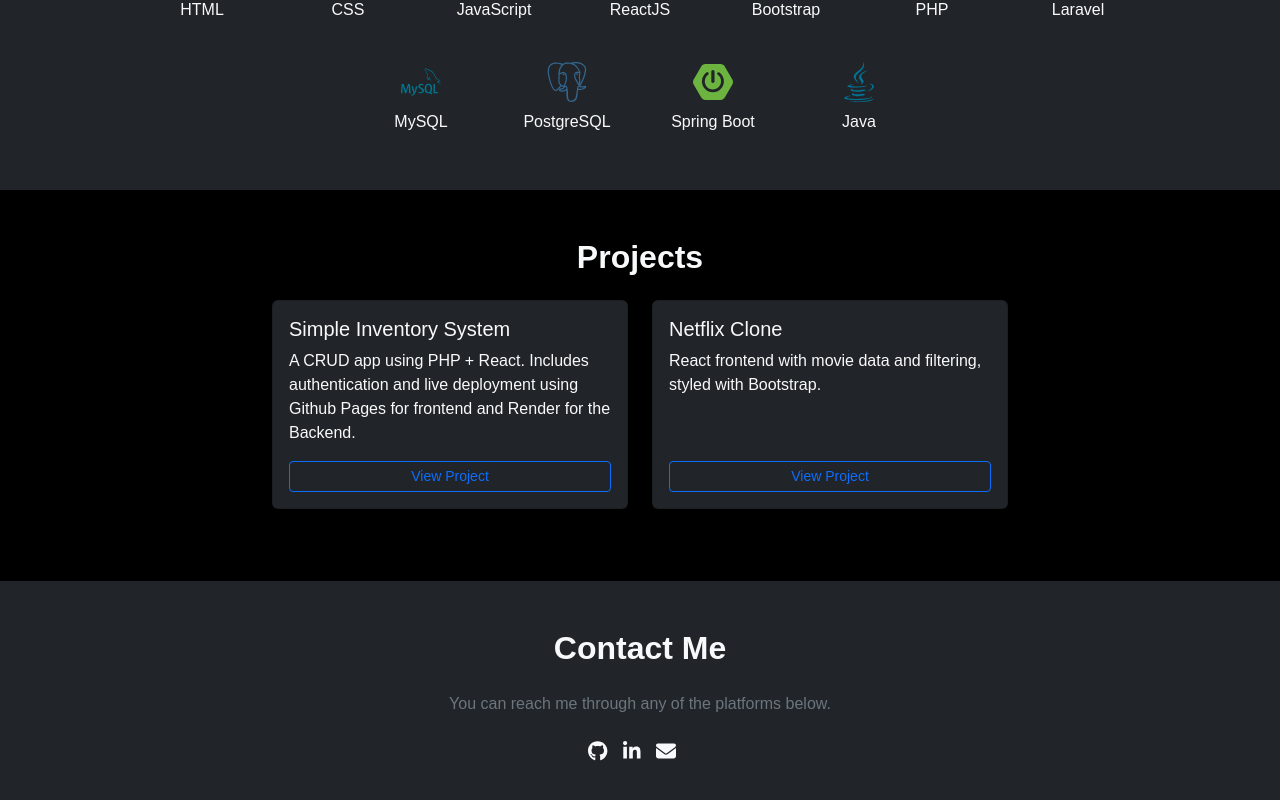
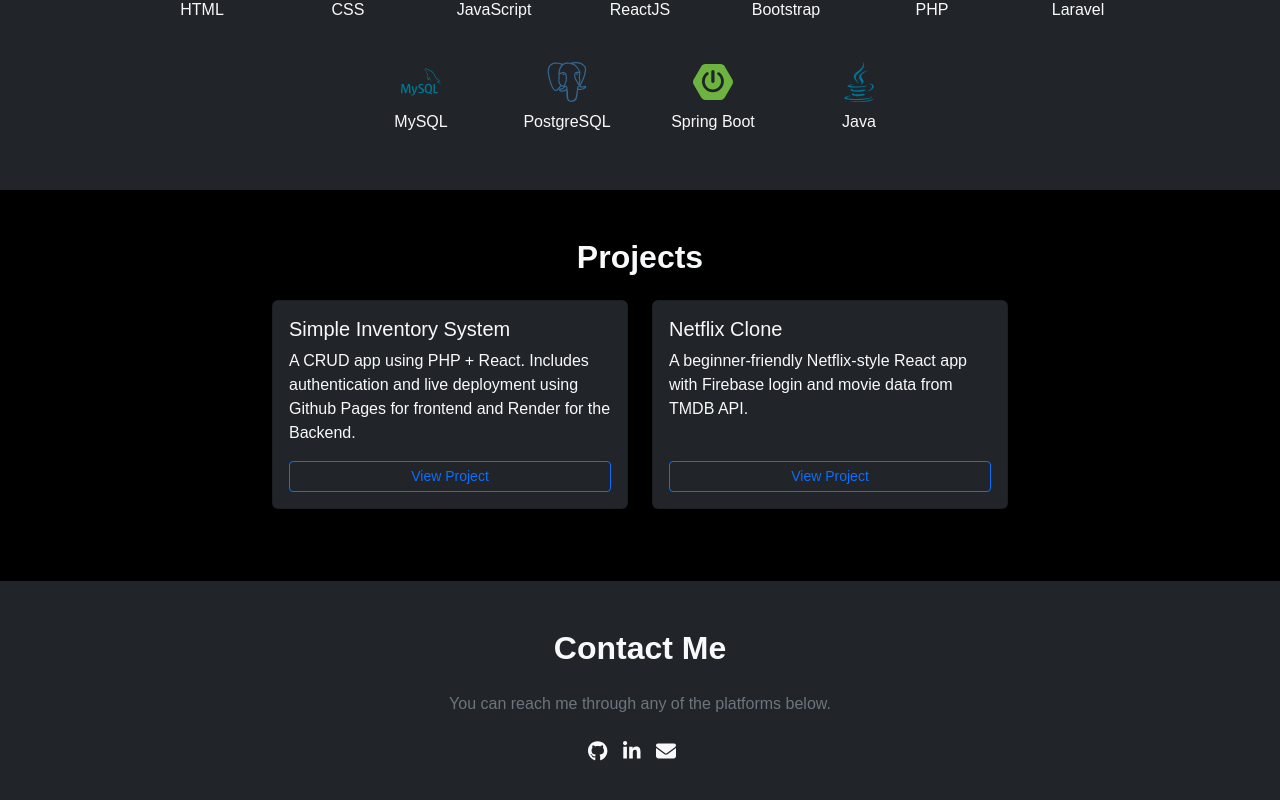
Before and after one commit to ara-11/portfolio-site, a React (Vite) app: page / in a window 1280 px wide. Shown: the part 785-1585 px from the top of the page. Built offline with nearby package versions, Linux system fonts and the light colour scheme.

Commit message:
modified netflix clone description

```diff
--- a/src/components/Projects.jsx
+++ b/src/components/Projects.jsx
@@ -24,12 +24,13 @@ function Projects() {
     ),
     image: projectImg1,
     },
-    {
-      title: 'Netflix Clone',
-      description: 'React frontend with movie data and filtering, styled with Bootstrap.',
-      description2: 'React frontend with movie data and filtering, styled with Bootstrap.',
-      image: projectImg2,
-    },
+{
+  title: 'Netflix Clone',
+  description: 'A beginner-friendly Netflix-style React app with Firebase login and movie data from TMDB API.',
+  description2: 'A beginner-friendly Netflix-style React app with Firebase login and movie data from TMDB API. Still under improvement. Live Demo: https://moovix-clone.firebaseapp.com',
+  image: projectImg2,
+},
+
   ];
 
   return (
```
Also changed, not shown: package.json (+8 -2 lines), 1 other file (tests, documents, lock files or other folders).
